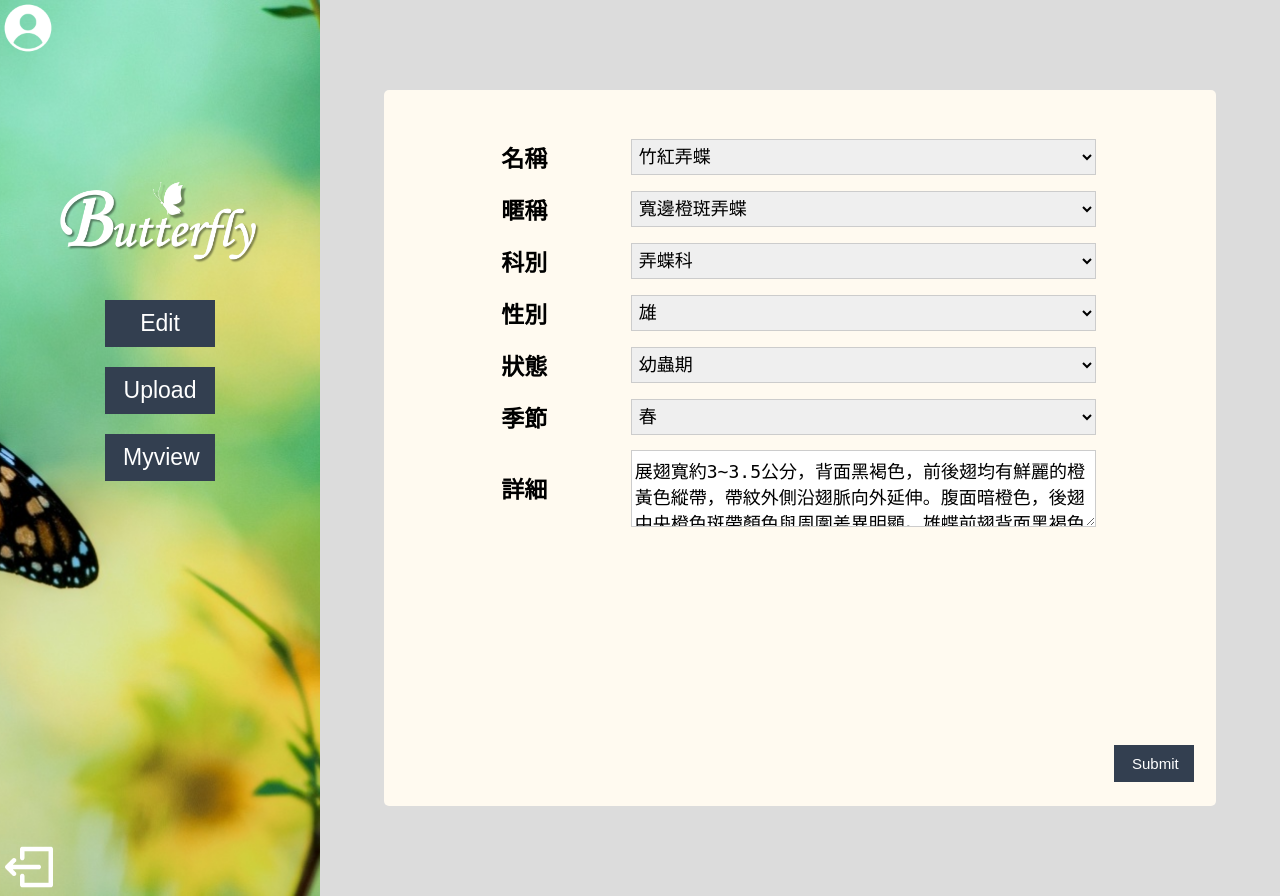
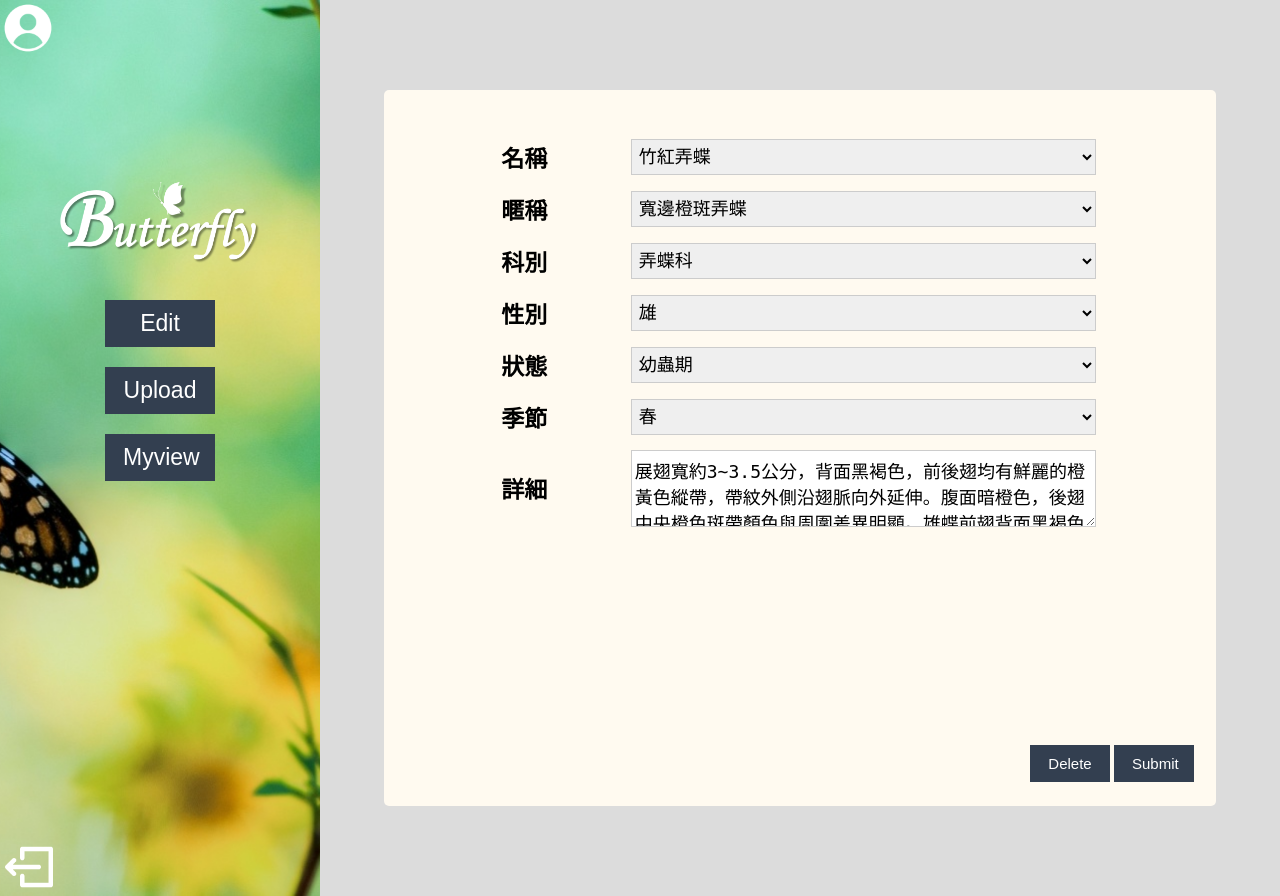
Before and after one commit to 104213078/finalproject, a PHP site: page /user_edit_info.php?id=1 in a window 1280 px wide. Run offline with PHP 8.4, Linux system fonts and the light colour scheme; the visitor is signed in with stand-in values (Sample User, id 1); data comes from the database, SQL or seed files in the repository; some libraries are stand-ins or nearby versions.

Commit message:
第100個, 最後了~~~~

```diff
--- a/finalpj/user_edit_info.php
+++ b/finalpj/user_edit_info.php
@@ -139,7 +139,11 @@ echo "</select></td></tr>";
 </select></td></tr>
 </table>
 <div id="bu">
-<!--<button class="button"><a href="control.php?act=delete&id=<?php echo $id; ?>">Delete</a></button>-->
+<?php
+if ((isAdmin($_SESSION['uid'])==1)||($u['name']==$rs['author'])) {
+        echo "<button class=\"button\"><a href=\"control.php?act=delete&id=",$id,"\">Delete</a></button>";
+    }
+?>
 <button type="submit" class="button" value="Submit">Submit</button>
 </div>
 </form>
--- a/finalpj/user_intro.php
+++ b/finalpj/user_intro.php
@@ -63,7 +63,6 @@ $(function (){
 <div id="menu">
 <img src="image/title.png" id="title"/>
 </div>
-<a href='homepage.php'><img src="image/logout.png" id="logout"/></a>
 </div>
 <div id="content">
 <table id="f">
```
